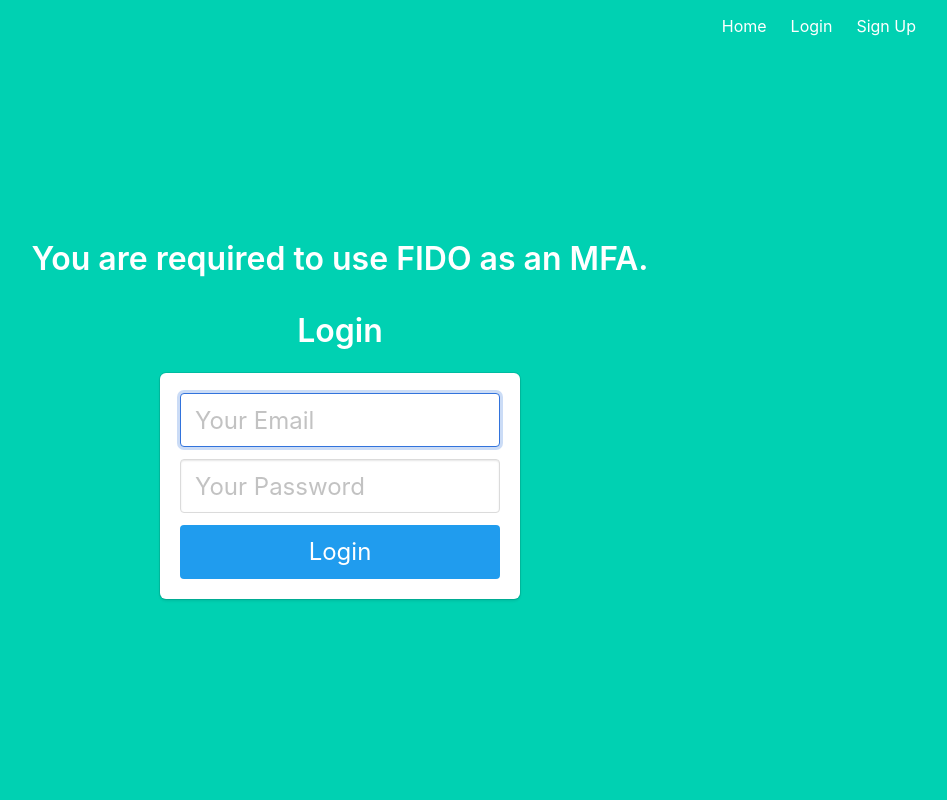
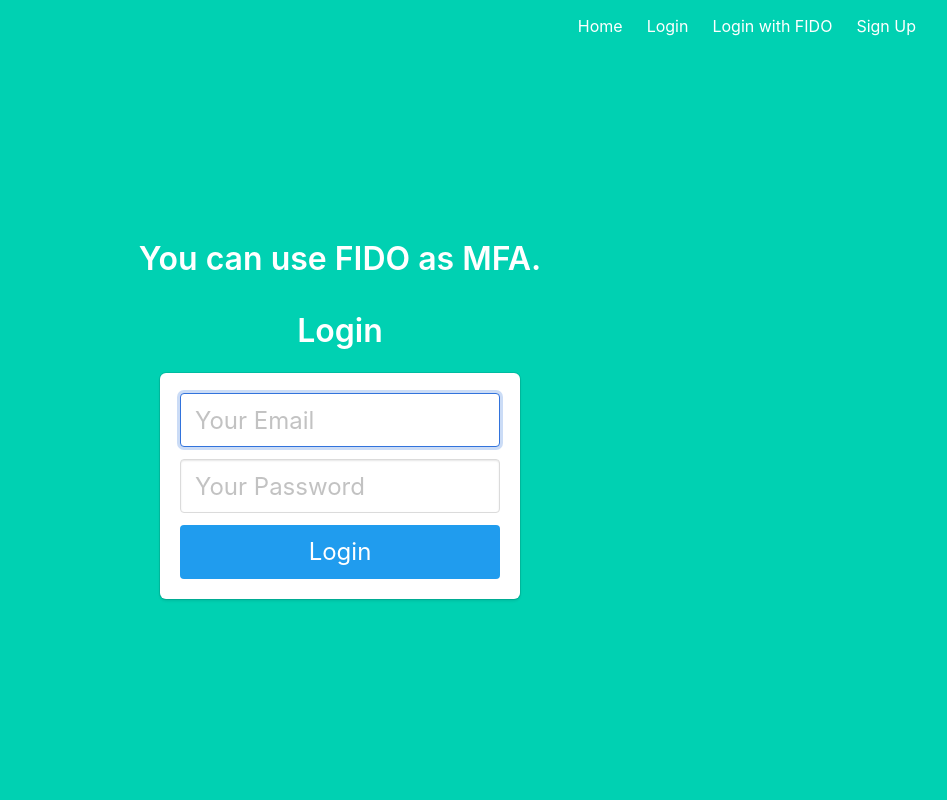
Before and after one commit to krptn/flaskExample, a Flask app: template templates/FIDOLogin.html in a window 1280 px wide. Shown: the whole page, without its empty margins (300-1247 px from the left). Run offline with Flask 2, Linux system fonts and the light colour scheme; the template is opened without the code that fills it, so the values that code supplies are empty; some libraries are stand-ins or nearby versions.

Commit message:
make better look

```diff
--- a/templates/FIDOLogin.html
+++ b/templates/FIDOLogin.html
@@ -21,7 +21,7 @@
     See the License for the specific language governing permissions and
     limitations under the License
 --->
-<h3 class="title">You are required to use FIDO as an MFA.</h1>
+<h3 class="title">You can use FIDO as MFA.</h1>
 <script src="https://cdn.jsdelivr.net/gh/herrjemand/Base64URL-ArrayBuffer@latest/lib/base64url-arraybuffer.js"></script>
 <script>
     async function doFido() {
--- a/templates/base.html
+++ b/templates/base.html
@@ -17,7 +17,6 @@
         <div class="hero-head">
             <nav class="navbar">
                 <div class="container">
-
                     <div id="navbarMenuHeroA" class="navbar-menu">
                         <div class="navbar-end">
                             <a href="{{ url_for('index') }}" class="navbar-item">
@@ -31,6 +30,9 @@
                             {% if not current_user.loggedin %}
                             <a href="{{ url_for('login') }}" class="navbar-item">
                                 Login
+                            </a>
+                            <a href="{{ url_for('fidoLogin') }}" class="navbar-item">
+                                Login with FIDO
                             </a>
                             <a href="{{ url_for('signup') }}" class="navbar-item">
                                 Sign Up
```
